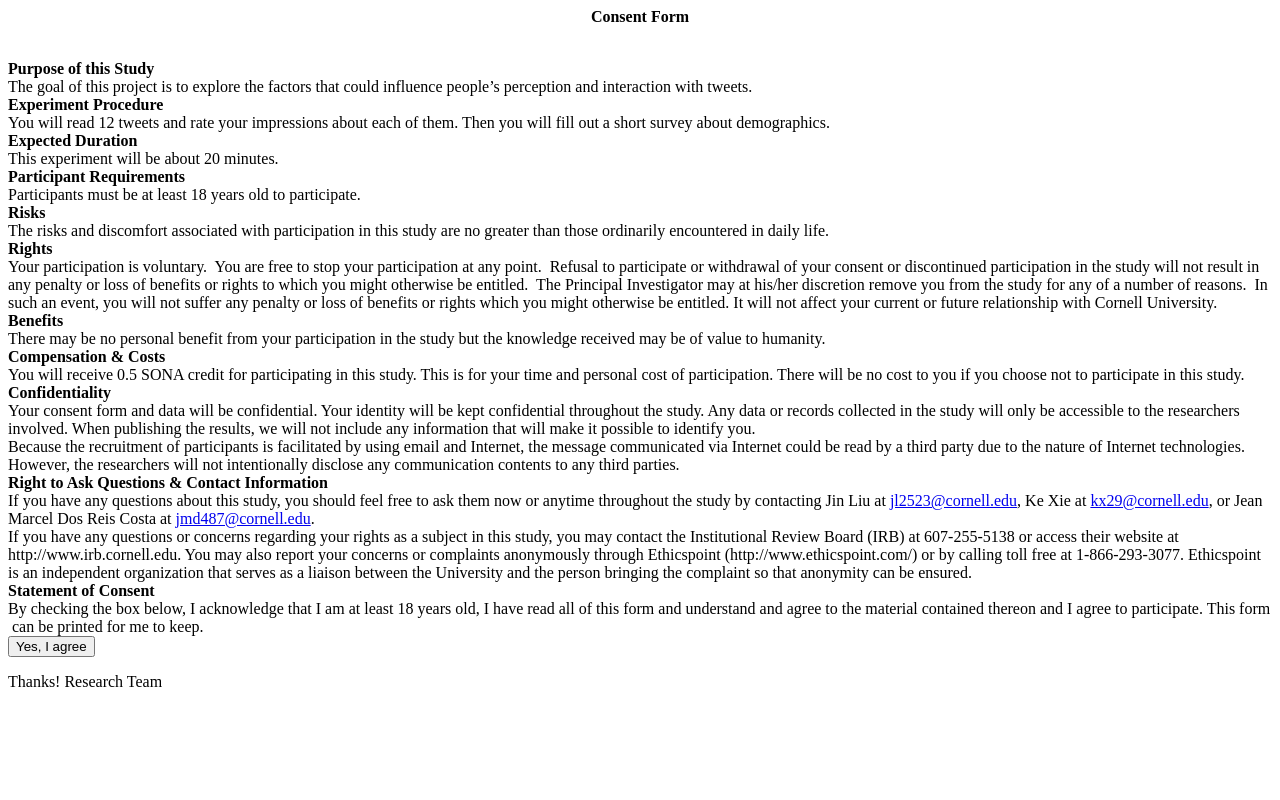
After one commit to oeddyo/social_trace_label, a Flask app: page /consent in a window 1280 px wide. The commit adds this page. Run offline with Flask 2, Linux system fonts and the light colour scheme.

Commit message:
add consent

```diff
--- /dev/null
+++ b/app/templates/consent.html
@@ -0,0 +1,94 @@
+<html
+    <head>
+    </head>
+    <body>
+        <p align="center"><b>Consent Form</b></p>
+        <b> </b>
+
+        <br><b>Purpose of this Study</b>
+
+        <br>The goal of this project is to explore the factors that could influence people’s perception and interaction with tweets.
+
+        <br><b>Experiment Procedure</b>
+
+        <br>You will read 12 tweets and rate your impressions about each of them. Then you will fill out a short survey about demographics.
+
+        <br><b>Expected Duration</b>
+
+        <br>This experiment will be about 20 minutes.
+
+        <br><b>Participant Requirements</b>
+
+        <br>Participants must be at least 18 years old to participate.
+
+        <br><b>Risks</b>
+
+        <br>The risks and discomfort associated with participation in this study are no greater than those ordinarily encountered in daily life.
+
+        <br><b>Rights</b>
+
+        <br>Your participation is voluntary.  You are free to stop your participation at any point.  Refusal to participate or withdrawal of your consent or discontinued participation in the study will not result in any penalty or loss of benefits or rights to which you might otherwise be entitled.  The Principal Investigator may at his/her discretion remove you from the study for any of a number of reasons.  In such an event, you will not suffer any penalty or loss of benefits or rights which you might otherwise be entitled. It will not affect your current or future relationship with Cornell University.
+
+        <br><b>Benefits</b>
+
+        <br>There may be no personal benefit from your participation in the study but the knowledge received may be of value to humanity.
+
+        <b> </b>
+
+        <br><b>Compensation &amp; Costs</b>
+
+        <br>You will receive 0.5 SONA credit for participating in this study. This is for your time and personal cost of participation. There will be no cost to you if you choose not to participate in this study.
+
+        <b> </b>
+
+        <br><b>Confidentiality</b>
+
+        <br>Your consent form and data will be confidential. Your identity will be kept confidential throughout the study. Any data or records collected in the study will only be accessible to the researchers involved. When publishing the results, we will not include any information that will make it possible to identify you.
+
+        <br>Because the recruitment of participants is facilitated by using email and Internet, the message communicated via Internet could be read by a third party due to the nature of Internet technologies.  However, the researchers will not intentionally disclose any communication contents to any third parties.
+
+        <br><b>Right to Ask Questions &amp; Contact Information</b>
+
+        <br>If you have any questions about this study, you should feel free to ask them now or anytime throughout the study by contacting Jin Liu at <a href="mailto:jl2523@cornell.edu">jl2523@cornell.edu</a>, Ke Xie at <a href="mailto:kx29@cornell.edu">kx29@cornell.edu</a>,
+
+        or Jean Marcel Dos Reis Costa at <a href="mailto:jmd487@cornell.edu">jmd487@cornell.edu</a>.
+
+        <br>If you have any questions or concerns regarding your rights as a subject in this study, you may contact the Institutional Review Board (IRB) at 607-255-5138 or access their website at http://www.irb.cornell.edu. You may also report your concerns or complaints anonymously through Ethicspoint (http://www.ethicspoint.com/) or by calling toll free at 1-866-293-3077. Ethicspoint is an independent organization that serves as a liaison between the University and the person bringing the complaint so that anonymity can be ensured. <b></b>
+
+        <b> </b>
+
+
+        <b> </b>
+
+        <br><b>Statement of Consent</b>
+
+        <br>By checking the box below, I acknowledge that I am at least 18 years old, I have read all of this form and understand and agree to the material contained thereon and I agree to participate. This form can be printed for me to keep.
+        <table cellspacing="0" cellpadding="0" align="left">
+            <tbody>
+                <tr>
+                    <td width="4" height="10"></td>
+                </tr>
+                <tr>
+                    <td></td>
+                    <td></td>
+                </tr>
+            </tbody>
+        </table>
+
+        <form name="start"  method="get" action="{{next}}" >
+            <input type="submit" value="Yes, I agree" />
+        </form>
+
+
+
+
+
+        <p align="center"></p>
+
+        Thanks!
+
+        Research Team
+
+
+    </body>
+</html>
--- a/app/views.py
+++ b/app/views.py
@@ -6,6 +6,9 @@ import flask
 import os
 import pymongo
 
+@app.route('/consent')
+def consent():
+    return render_template("consent.html", next="/welcome")
 
 @app.route('/welcome')
 def welcome():
```
Also changed, not shown: app/templates/welcome.html (+6 -1 lines), 3 other files.
